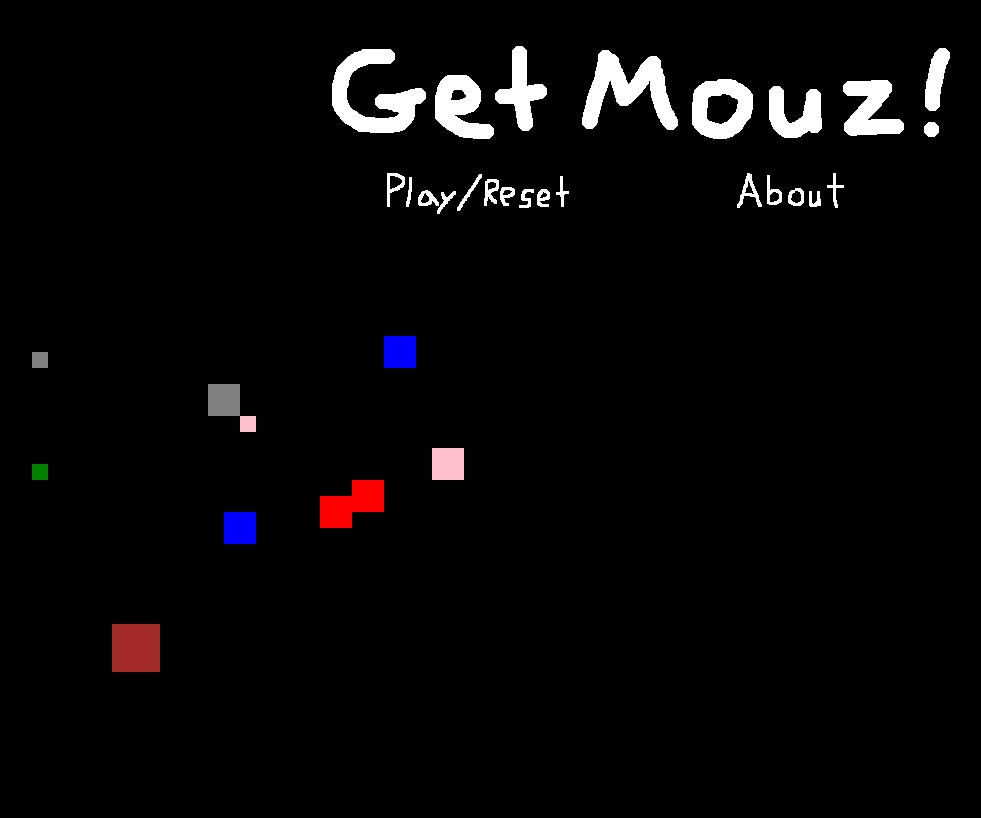
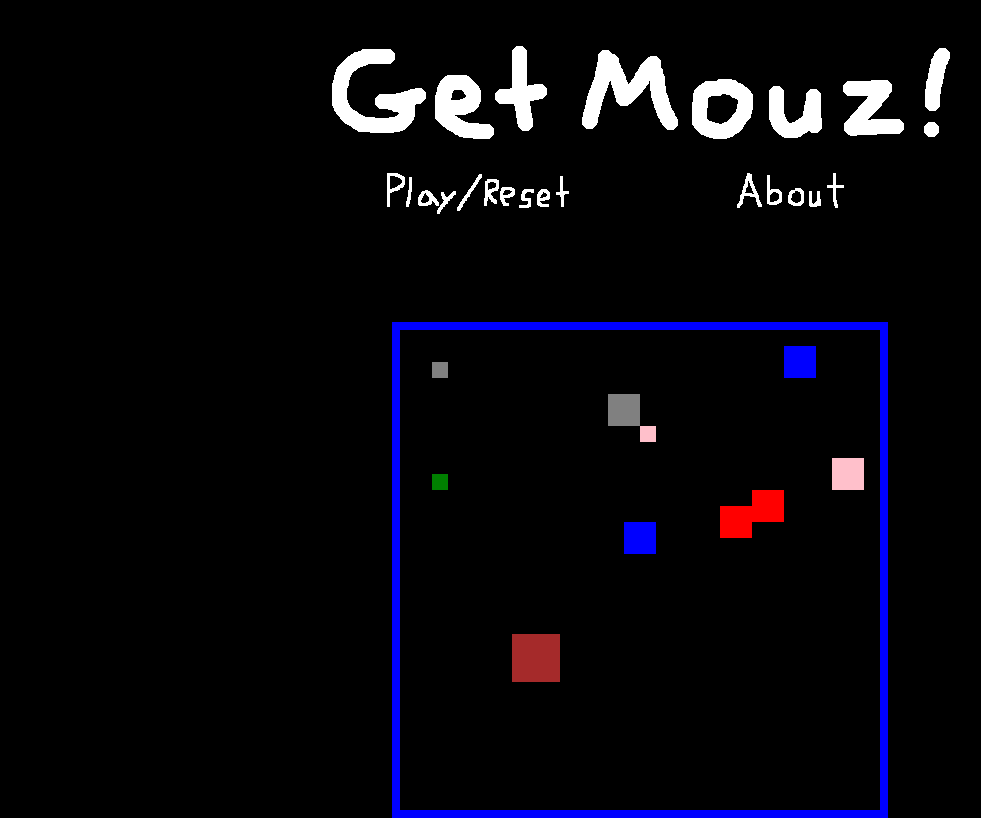
Before and after one commit to breadoliveoilsalt/getMouz, a React (Create React App) app in the folder client/: page /randomdots in a window 1280 px wide. Shown: the whole page, without its empty margins (0-981 px from the left). Built offline with nearby package versions, Linux system fonts and the light colour scheme.

Commit message:
In css, add non-game-screen class and apply to randomDots container

```diff
--- a/client/src/components_container/randomDotsContainer.js
+++ b/client/src/components_container/randomDotsContainer.js
@@ -51,7 +51,7 @@ class RandomDotsContainer extends Component {
     return(
       <div>
         <h1 className="text-centered">Random Dots!</h1>
-        <div className="container">
+        <div className="non-game-screen">
           {dotsDisplay}
         </div>
       </div>
--- a/client/src/parentCSS.css
+++ b/client/src/parentCSS.css
@@ -14,7 +14,6 @@
 
 .navlink {
   display: inline-block;
-  /* float: left; */
   margin: 0 3.5em;
 }
 /* .navlink {
@@ -69,6 +68,17 @@
   float: left;
 }
 
+.non-game-screen {
+    position: relative;
+    margin: 0 auto;
+    /* height: 80vh; */
+    /* width: 80vh; */
+    height: 30em;  /* 16px * 30 = 460px */
+    width: 30em;
+    border: solid blue .5em;
+    background-color: black;
+}
+
 .text-centered {
   text-align: center;
 }
```
